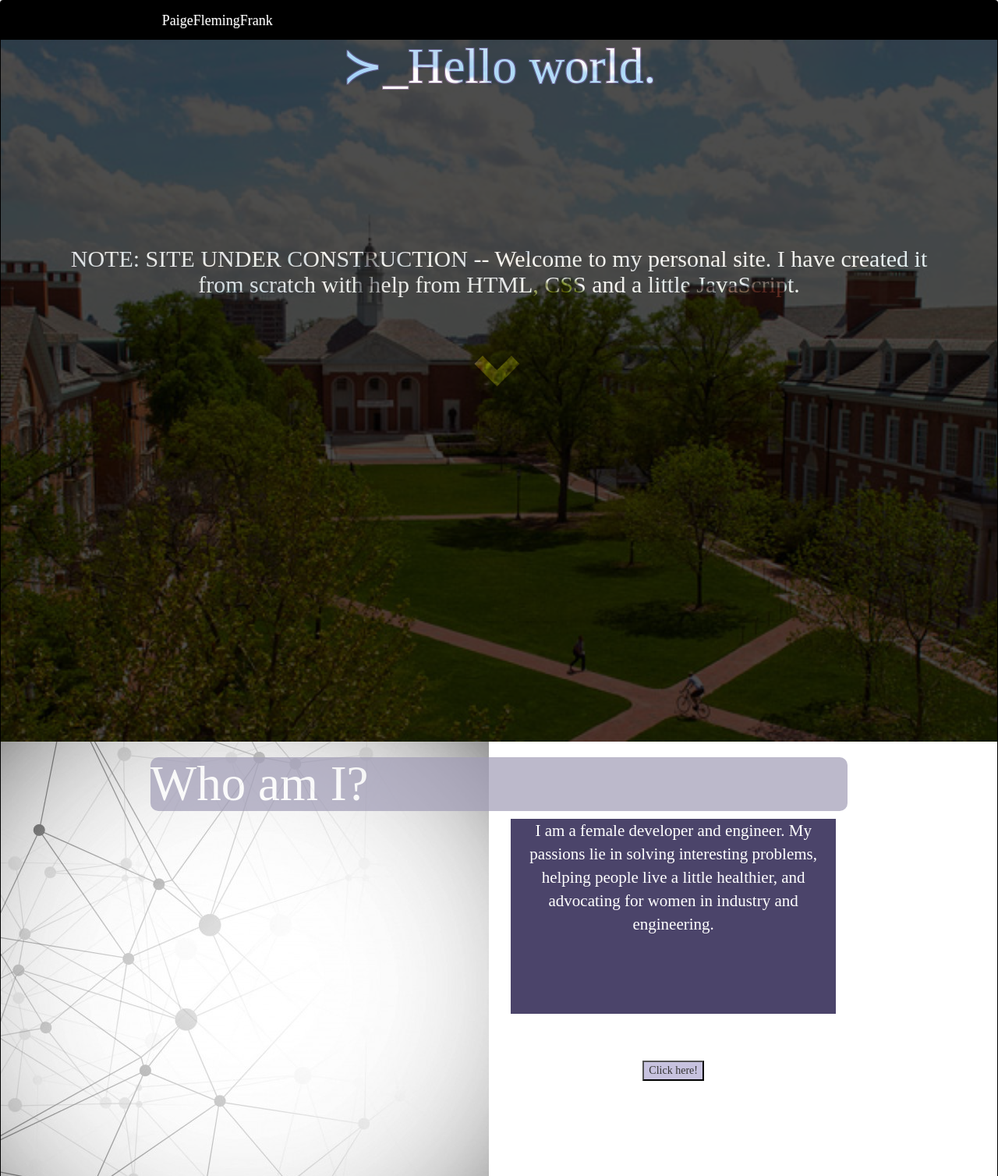
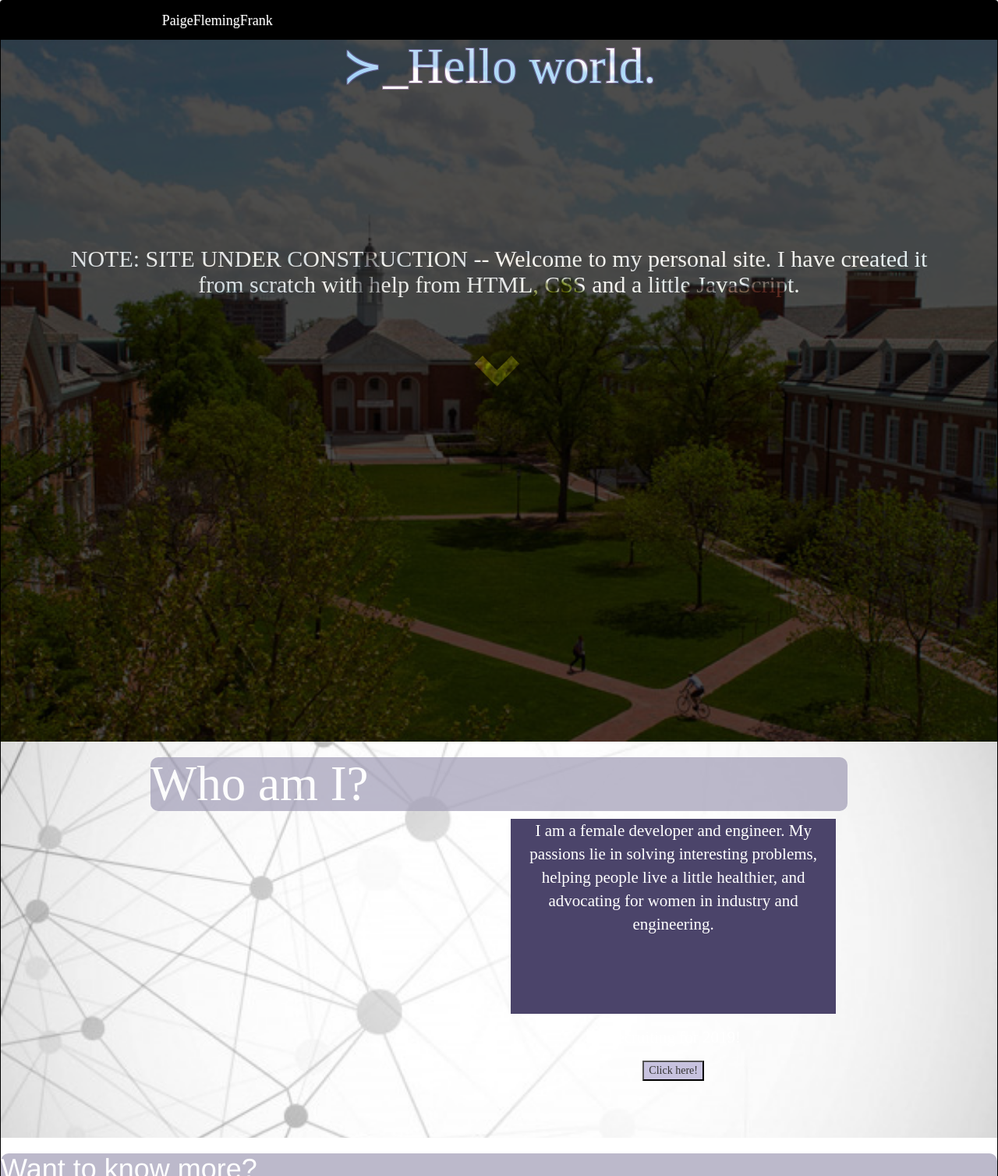
Before and after one commit to pfrank7/pfrank7.github.io, a Jekyll site: the page built from index.html, in a window 1280 px wide. Shown: the top 1508 px of the page at 78% size. Built offline with Jekyll 4.4.1, drawn with Linux system fonts in a browser that asks for light colours; nearby versions of some CDN libraries; grey boxes are pictures that could not be loaded.

Commit message:
Update index.html

```diff
--- a/index.html
+++ b/index.html
@@ -24,10 +24,6 @@ title: Paige Frank
     color:white;
     display:none;
 }
-.paige {
-	background-image: url("../photos/greytech.jpg");
-	background-repeat:no-repeat;
-	}
 #Hopkins {
 	background-image: url("../photos/JHU.jpg");
 }
@@ -49,7 +45,8 @@ title: Paige Frank
 #about {
 	background-color:white;
 	font-family: 'Times New Roman', Courier, Geogria;
-	height:650px;
+	background-image: url("../photos/greytech.jpg");
+	background-repeat:no-repeat;
 }
 .img-circle {
 	margin:10px;
```
